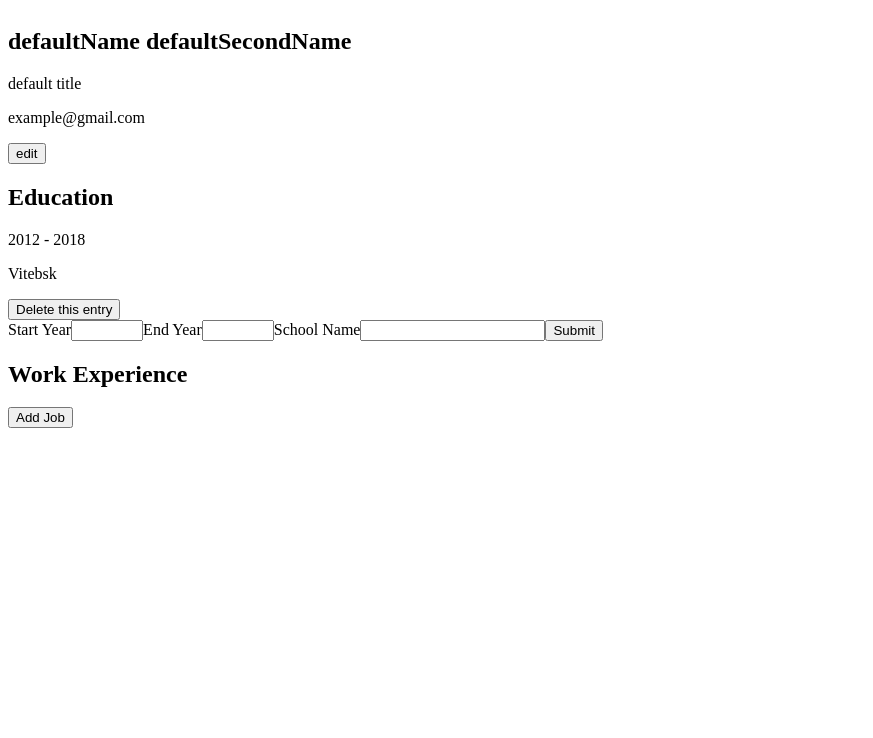
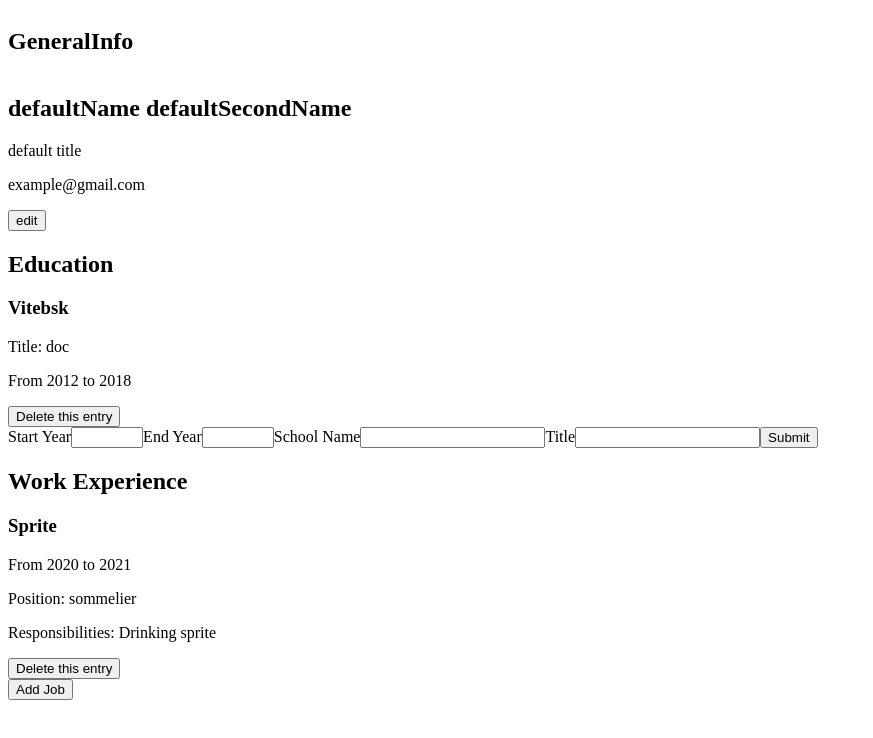
Before and after one commit to CrazyReborn/cv-app, a React (Create React App) app: page / in a window 1280 px wide. Both pictures are taken after a click on the button "Add Education". Shown: the top 738 px of the page, without its empty margins (0-873 px from the left). Built offline with nearby package versions, Linux system fonts and the light colour scheme.

Commit message:
added (and editied) defualt values for easier styling.

```diff
--- a/src/components/education.js
+++ b/src/components/education.js
@@ -7,11 +7,12 @@ class Education extends React.Component {
         this.state = {
             addNew: false,
             all: [{
-                startYear: '2012', endYear: '2018', uniName: 'Vitebsk',
+                startYear: '2012', endYear: '2018', uniName: 'Vitebsk', title: 'doc',
             id: uniqid()}],
             currentStartYear: '',
             currentEndYear: '',
             currentUniName: '',
+            currentTitle: '',
             currentId: uniqid(),
         }
         this.handleDelete = this.handleDelete.bind(this);
@@ -46,6 +47,7 @@ class Education extends React.Component {
             startYear: this.state.currentStartYear,
             endYear: this.state.currentEndYear,
             uniName: this.state.currentUniName,
+            title: this.state.currentTitle,
             id: this.state.currentId,
         }
         this.setState({
@@ -54,20 +56,22 @@ class Education extends React.Component {
             currentStartYear: '',
             currentEndYear: '',
             currentUniName: '',
+            currentTitle: '',
             currentId: uniqid(),
         }, console.log(this.state.all));
     }
     render() {
         const { all, addNew } = this.state;
-        const {currentStartYear, currentSEndYear, currentSUniName } = this.state;
+        const {currentStartYear, currentEndYear, currentUniName, currentTitle } = this.state;
         return (
             <div>
                 <h2>Education</h2>
                 {all.map((edu) => {
                     return (
                         <div key={edu.id}>
-                            <p>{edu.startYear} - {edu.endYear}</p>
-                            <p>{edu.uniName}</p>
+                            <h3>{edu.uniName}</h3>
+                            <p>Title: {edu.title}</p>
+                            <p>From {edu.startYear} to {edu.endYear}</p>
                             <button onClick={() => this.handleDelete(edu.id)}>Delete this entry</button>
                         </div>
                     )
@@ -78,9 +82,11 @@ class Education extends React.Component {
                     <label htmlFor="startYear">Start Year</label>
                     <input onChange={this.handleChange} id="startYear" name="currentStartYear" type="number" min="1960" max="2021" step="1" value={currentStartYear}></input>
                     <label htmlFor="endYear">End Year</label>
-                    <input onChange={this.handleChange} id="endYear" name="currentEndYear" type="number" min="1960" max="2021" step="1" value={currentSEndYear}></input>
+                    <input onChange={this.handleChange} id="endYear" name="currentEndYear" type="number" min="1960" max="2021" step="1" value={currentEndYear}></input>
                     <label htmlFor="uniName">School Name</label>
-                    <input onChange={this.handleChange} type="text" name="currentUniName" id="uniName" value={currentSUniName}></input>
+                    <input onChange={this.handleChange} type="text" name="currentUniName" id="uniName" value={currentUniName}></input>
+                    <label htmlFor="title">Title</label>
+                    <input onChange={this.handleChange} type="text" name="currentTitle" id="title" value={currentTitle}></input>
                     <input type="submit"></input>
                     </form>
                     }
--- a/src/components/experience.js
+++ b/src/components/experience.js
@@ -6,7 +6,14 @@ class Experience extends React.Component {
         super();
         this.state = {
             addNew: false,
-            all: [],
+            all: [{
+                startYear: '2020',
+                endYear: '2021',
+                companyName: 'Sprite',
+                jobTitle: 'sommelier',
+                mainTasks: 'Drinking sprite',
+                id: uniqid(),
+            }],
             currentStartYear: '',
             currentEndYear: '',
             currentCompanyName: '',
--- a/src/components/general-info.js
+++ b/src/components/general-info.js
@@ -37,6 +37,7 @@ class GeneralInfo extends React.Component {
         const {firstName, lastName, title, email, editing} = this.state;
         return (
             <div className="geranalInfo">
+                <h2>GeneralInfo</h2>
                 {editing
                 ? <form className="geranalInfo" onSubmit={this.handleSubmit}>
                     <label htmlFor="firstName">First Name</label>
```
